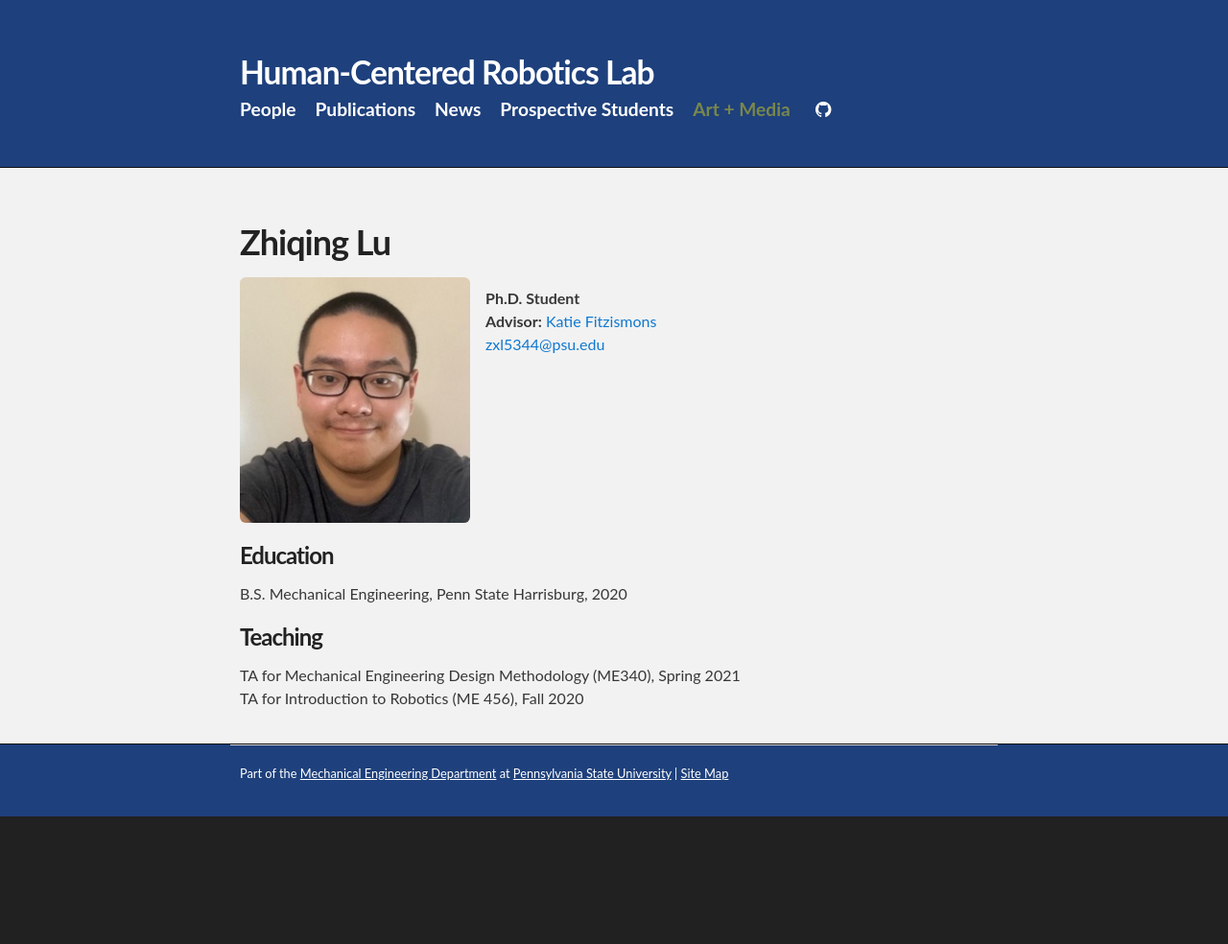
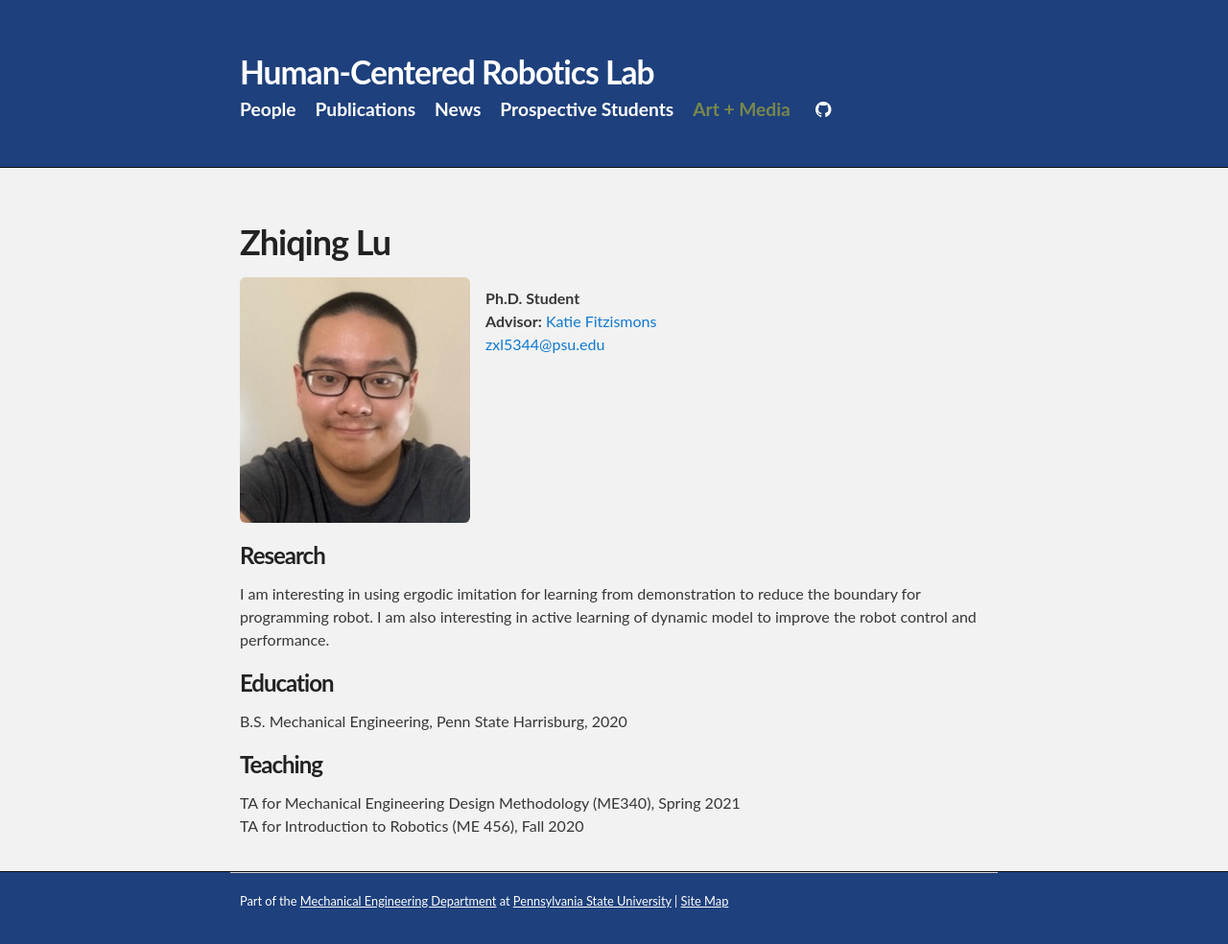
Before and after one commit to psu-hcr/psu-hcr.github.io, a Jekyll site: the page built from people/zhiqinglu.html, in a window 1280 px wide. Shown: the whole page at 96% size. Built offline with Jekyll 4.4.1, drawn with Linux system fonts in a browser that asks for light colours; before the commit the page ends 900 px from its top, so only the background shows below that; some of the changed lines change nothing that is shown.

Commit message:
update lu's research interests

```diff
--- a/people/zhiqinglu.html
+++ b/people/zhiqinglu.html
@@ -19,17 +19,10 @@ title: Zhiqing Lu
   </div>
 </div>
 
+
+  <h3>Research</h3>
+  <p>I am interesting in using ergodic imitation for learning from demonstration to reduce the boundary for programming robot. I am also interesting in active learning of dynamic model to improve the robot control and performance. </p>
 <!--
-  <h3>Research</h3>
-  <p>Robotics and haptics have the potential to enhance human performance and learning as well as provide unique insight
-    into neuromotor function through sensing and quantification of human motion. At the same time, human behavior can inform
-    the development of control strategies for complex tasks and human-robot interactions. The methods used for evaluation of
-    motion greatly influences our ability to recognize the effects of assistance and training from a statistical standpoint,
-    but more importantly, the mathematical structure imposed by unique measures of motion quality has significant impact on
-    the algorithmic tools that are available to manage the interactions between robots and humans. My research aims to study
-    alternatives to traditional measures of motion (e.g., energy or error) for quanitifying motion quality and synthesizing
-    controls during physical human-robot interaction. </p>
-
   <h3>Projects</h3>
   <p><a href="/projects/RobotAssistedRehabilitation">Robot-Assisted Rehabilitation</a>
     <br><a href="/projects/SoftwareEnabledBiomedicalDevices">Software-Enabled Biomedical Devices</a></p>
```
